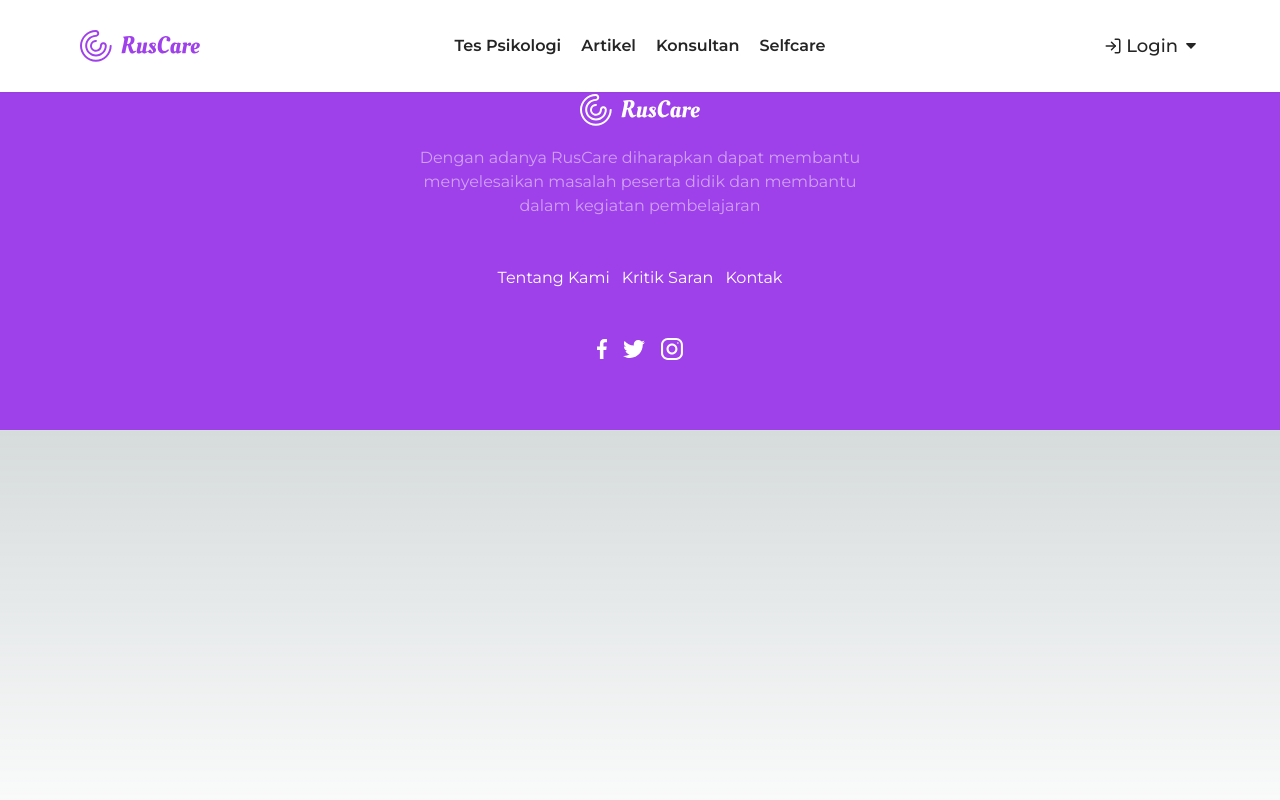
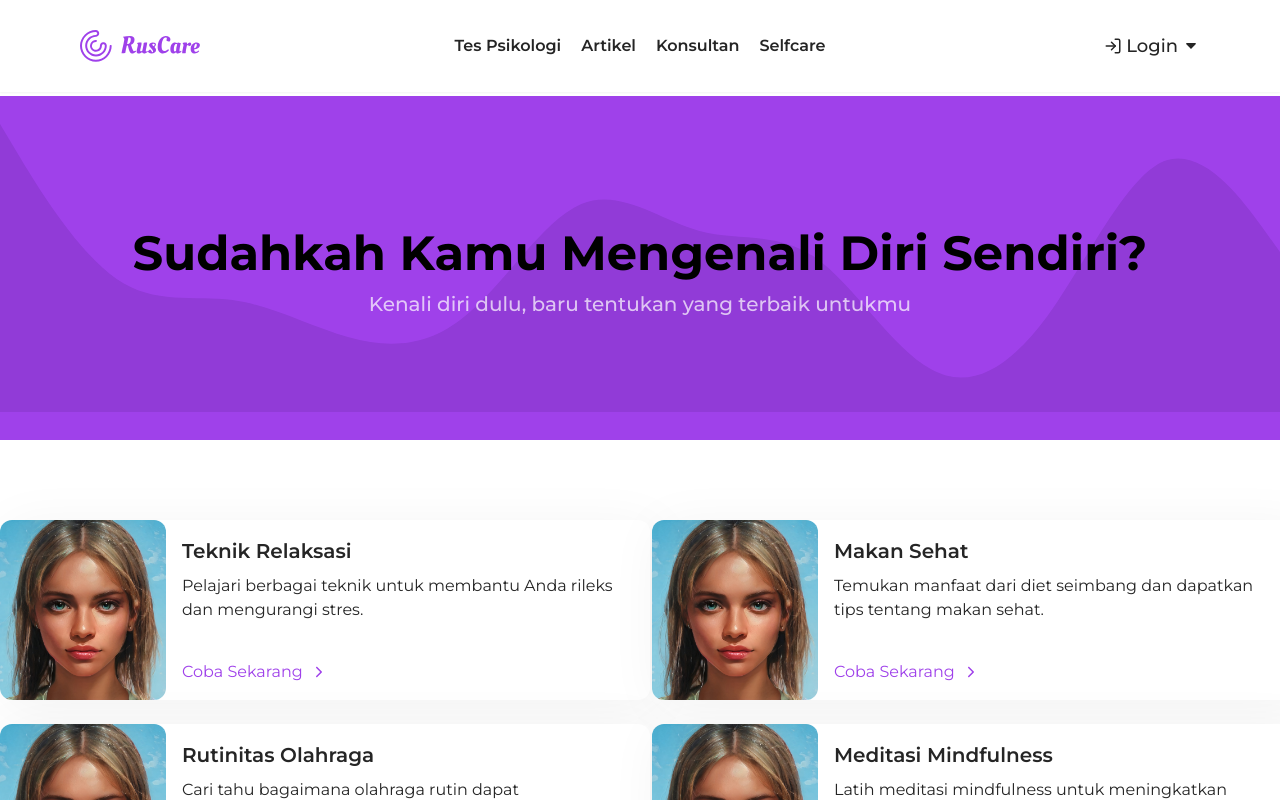
Before and after one commit to Nareswara05/NextJS-Ruscare, a Next.js app: page /selfcare in a window 1280 px wide. Shown: the top 800 px of the page. Built offline with nearby package versions, Linux system fonts and the light colour scheme.

Commit message:
feat [NR] add selfcare pages and fixing bugs popup

```diff
--- a/src/app/(pages)/(feature-pages)/(feat)/consultant/page.jsx
+++ b/src/app/(pages)/(feature-pages)/(feat)/consultant/page.jsx
@@ -103,7 +103,7 @@ const ConsultantPage = () => {
 
 
   return (
-    <div className='bg-white py-24'>
+    <div className='bg-white py-24 overflow-x-hidden'>
       <HeaderConsultant/>
       <div className='flex flex-wrap justify-center gap-10 pt-8'>
         {consultants.map((consultant) => (
--- /dev/null
+++ b/src/app/(pages)/(feature-pages)/(feat)/selfcare/components/card-selfcare.jsx
@@ -0,0 +1,31 @@
+    import React from 'react'
+    import Image from 'next/image'
+    import { IoIosArrowForward } from 'react-icons/io'
+    import Link from 'next/link'
+    import { AvatarTes } from '@/app/lib/utils/image'
+
+
+    const CardSelfcare = ({ data }) => {
+        return (
+            <div className='flex h-[180px] w-[650px] bg-white shadow-custom rounded-xl'>
+                <Image
+                    src={data.image}
+                    width={100}
+                    height={100}
+                    className="w-[166px]  object-cover rounded-xl"
+                />
+                <div className='flex flex-col justify-between p-4 '>
+                    <div className='flex flex-col gap-2'>
+                        <h1 className='font-semibold text-[20px] text-textPrimary'>{data.title}</h1>
+                        <h3 className='text-base font-[12px] text-textPrimary'>{data.desc}</h3>
+                    </div>
+                    <Link href={`/selfcare/${data.id}`} className='flex gap-2 items-center text-primary'>
+                        <h1>Coba Sekarang</h1>
+                        <IoIosArrowForward />
+                    </Link>
+                </div>
+            </div>
+        )
+    }
+
+    export default CardSelfcare
--- /dev/null
+++ b/src/app/(pages)/(feature-pages)/(feat)/selfcare/components/header-selfcare.jsx
@@ -0,0 +1,21 @@
+import React from 'react'
+import Image from 'next/image'
+import { waveSelfcare } from '@/app/lib/utils/svg'
+
+const HeaderSelfcare = () => {
+    return (
+        <div className='w-screen h-[344px] bg-primary flex justify-center items-center relative'>
+            <Image
+                src={waveSelfcare}
+                className='w-full absolute'
+            />
+            <div className='w-fit flex flex-col relative'>
+                <h1 className='font-bold text-[48px] text-center'>Sudahkah Kamu
+                    Mengenali Diri Sendiri?</h1>
+                <h3 className='font-medium text-center text-white text-[20px] opacity-70'>Kenali diri dulu, baru tentukan yang terbaik untukmu</h3>
+            </div>
+        </div>
+    )
+}
+
+export default HeaderSelfcare
--- a/src/app/(pages)/(feature-pages)/(feat)/selfcare/page.jsx
+++ b/src/app/(pages)/(feature-pages)/(feat)/selfcare/page.jsx
@@ -1,8 +1,51 @@
 import React from 'react'
+import CardSelfcare from './components/card-selfcare'
+import HeaderSelfcare from './components/header-selfcare'
+import { AvatarTes } from '@/app/lib/utils/image'
 
 const SelfcarePage = () => {
+  const selfcareData = [
+    {
+        id: 1,
+        image: AvatarTes,
+        title: 'Teknik Relaksasi',
+        desc: 'Pelajari berbagai teknik untuk membantu Anda rileks dan mengurangi stres.',
+    },
+    {
+        id: 2,
+        image: AvatarTes,
+        title: 'Makan Sehat',
+        desc: 'Temukan manfaat dari diet seimbang dan dapatkan tips tentang makan sehat.',
+    },
+    {
+        id: 3,
+        image: AvatarTes,
+        title: 'Rutinitas Olahraga',
+        desc: 'Cari tahu bagaimana olahraga rutin dapat meningkatkan kesehatan fisik dan mental Anda.',
+    },
+    {
+        id: 4,
+        image: AvatarTes,
+        title: 'Meditasi Mindfulness',
+        desc: 'Latih meditasi mindfulness untuk meningkatkan kejernihan mental dan kesejahteraan Anda.',
+    },
+    {
+        id: 5,
+        image: AvatarTes,
+        title: 'Kebiasaan Tidur yang Baik',
+        desc: 'Pelajari tentang kebiasaan tidur yang baik dan bagaimana meningkatkan kualitas tidur Anda.',
+    },
+];
+
   return (
-    <div>SelfcarePage</div>
+    <div className='py-24 bg-white overflow-x-hidden flex flex-col gap-20 justify-center items-center'>
+      <HeaderSelfcare/>
+        <div className='grid grid-cols-2 gap-6 items-center'>
+            {selfcareData.map((item) => (
+                <CardSelfcare key={item.id} data={item} />
+            ))}
+        </div>
+    </div>
   )
 }
 
--- a/src/app/(pages)/dashboard/components/main-profile.jsx
+++ b/src/app/(pages)/dashboard/components/main-profile.jsx
@@ -6,12 +6,39 @@ import { IoIosArrowDown } from "react-icons/io";
 import { IoMailOutline } from "react-icons/io5";
 import { IoIosLogOut } from "react-icons/io";
 import Link from 'next/link';
+import Logout from '@/app/lib/service/endpoint/auth/logout';
+import Swal from 'sweetalert2';
 
 const MenuProfileDashboard = () => {
     const [isMenuOpen, setIsMenuOpen] = useState(false);
 
     const toggleMenu = () => {
         setIsMenuOpen(!isMenuOpen);
+    };
+    const handleLogout = async () => {
+        try {
+            await Logout();
+            localStorage.removeItem('token');
+            window.location.href = '/';
+        } catch (error) {
+            console.error('Gagal logout:', error);
+        }
+    };
+
+    const confirmLogout = () => {
+        Swal.fire({
+            title: 'Apakah kamu yakin?',
+            text: "Setelah keluar, Anda harus masuk lagi untuk mengakses akun Anda.",
+            icon: 'warning',
+            showCancelButton: true,
+            confirmButtonColor: '#3085d6',
+            cancelButtonColor: '#d33',
+            confirmButtonText: 'Iya, Keluar'
+        }).then((result) => {
+            if (result.isConfirmed) {
+                handleLogout();
+            }
+        });
     };
 
     return (
@@ -28,25 +55,29 @@ const MenuProfileDashboard = () => {
             {isMenuOpen && (
                 <div className='absolute top-20 right-0 bg-white py-[20px] w-[226px] shadow-lg px-[10px] rounded-xl'>
                     <ul>
-                        <li className='flex text-textPrimary gap-3 w-full hover:bg-gray-100 p-[10px] rounded-lg'>
-                            <Link href="/profile" className='flex gap-3'>
+                    <li className= 'cursor-pointer flex text-textPrimary gap-3 w-full hover:bg-gray-100 p-[10px] rounded-lg'>
+                            <Link href="/profile" className='flex gap-3 items-center'>
                                 <div className='text-xl'>
                                     <GoPerson />
                                 </div>
-                                Profil
+                                Profil Saya
                             </Link>
                         </li>
-                        <li className='flex text-textPrimary gap-3 w-full hover:bg-gray-100 p-[10px] rounded-lg'>
+                        <li className='cursor-pointer flex text-textPrimary gap-3 w-full hover:bg-gray-100 p-[10px] rounded-lg'>
+                            <Link href="/dashboard" className='flex gap-3 items-center'>
                                 <div className='text-xl'>
-                                <IoMailOutline />
+                                    <IoMailOutline  />
                                 </div>
                                 Mailbox
+                            </Link>
                         </li>
-                        <li className='flex text-red-600 gap-3 w-full hover:bg-gray-100 p-[10px] rounded-lg'>
+                        <li onClick={confirmLogout} className=' cursor-pointer flex  gap-3 w-full text-red-600 hover:bg-gray-100 p-[10px] rounded-lg'>
+                            <div className='flex gap-3 items-center'>
                                 <div className='text-xl'>
                                     <IoIosLogOut />
                                 </div>
                                 Logout
+                            </div>
                         </li>
                     </ul>
                 </div>
--- a/src/app/components/profile-nav.jsx
+++ b/src/app/components/profile-nav.jsx
@@ -57,32 +57,32 @@ const ProfileMenuNav = () => {
             {isMenuOpen && (
                 <div className='absolute top-20 right-0 bg-white py-[20px] w-[226px] shadow-lg px-[10px] rounded-xl'>
                     <ul>
-                        <li className='flex text-textPrimary gap-3 w-full hover:bg-gray-100 p-[10px] rounded-lg'>
-                            <Link href="/dashboard" className='flex gap-3'>
+                        <li className='cursor-pointer flex text-textPrimary gap-3 w-full hover:bg-gray-100 p-[10px] rounded-lg'>
+                            <Link href="/dashboard" className='flex gap-3 items-center'>
                                 <div className='text-xl'>
                                     <RxDashboard />
                                 </div>
                                 Dashboard
                             </Link>
                         </li>
-                        <li className='flex text-textPrimary gap-3 w-full hover:bg-gray-100 p-[10px] rounded-lg'>
-                            <Link href="/profile" className='flex gap-3'>
+                        <li className= 'cursor-pointer flex text-textPrimary gap-3 w-full hover:bg-gray-100 p-[10px] rounded-lg'>
+                            <Link href="/profile" className='flex gap-3 items-center'>
                                 <div className='text-xl'>
                                     <GoPerson />
                                 </div>
                                 Profil Saya
                             </Link>
                         </li>
-                        <li className='flex text-textPrimary gap-3 w-full hover:bg-gray-100 p-[10px] rounded-lg'>
-                            <Link href="/dashboard" className='flex gap-3'>
+                        <li className='cursor-pointer flex text-textPrimary gap-3 w-full hover:bg-gray-100 p-[10px] rounded-lg'>
+                            <Link href="/dashboard" className='flex gap-3 items-center'>
                                 <div className='text-xl'>
                                     <CiMail  />
                                 </div>
                                 Mailbox
                             </Link>
                         </li>
-                        <li onClick={confirmLogout} className='flex  gap-3 w-full text-red-600 hover:bg-gray-100 p-[10px] rounded-lg'>
-                            <div className='flex gap-3'>
+                        <li onClick={confirmLogout} className=' cursor-pointer flex  gap-3 w-full text-red-600 hover:bg-gray-100 p-[10px] rounded-lg'>
+                            <div className='flex gap-3 items-center'>
                                 <div className='text-xl'>
                                     <CiLogout />
                                 </div>
--- a/src/app/lib/utils/svg.js
+++ b/src/app/lib/utils/svg.js
@@ -5,6 +5,7 @@ import facebook from '../assets/svg/facebook.svg'
 import twitter from '../assets/svg/twitter.svg'
 import starYellow from '../assets/svg/starYellow.svg'
 import linkedin from '../assets/svg/linkedin.svg'
+import waveSelfcare from '../assets/svg/waveSelfcare.svg'
 
 
 
@@ -15,5 +16,6 @@ export{
     twitter,
     facebook,
     starYellow,
-    linkedin
+    linkedin,
+    waveSelfcare
 }
```
Also changed, not shown: src/app/lib/assets/svg/waveSelfcare.svg (added). Lines whose indentation alone changed are shown as unchanged.
